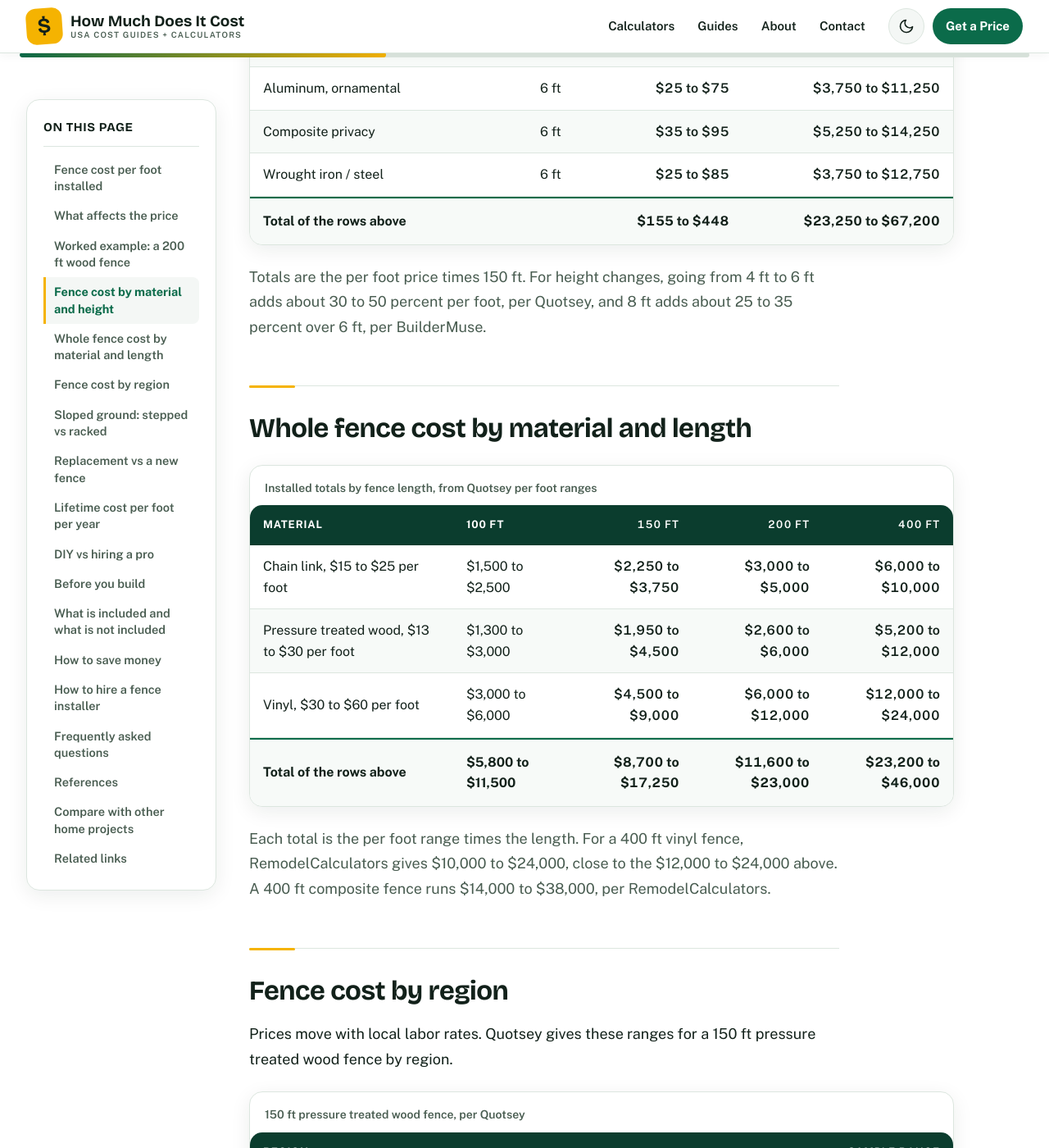
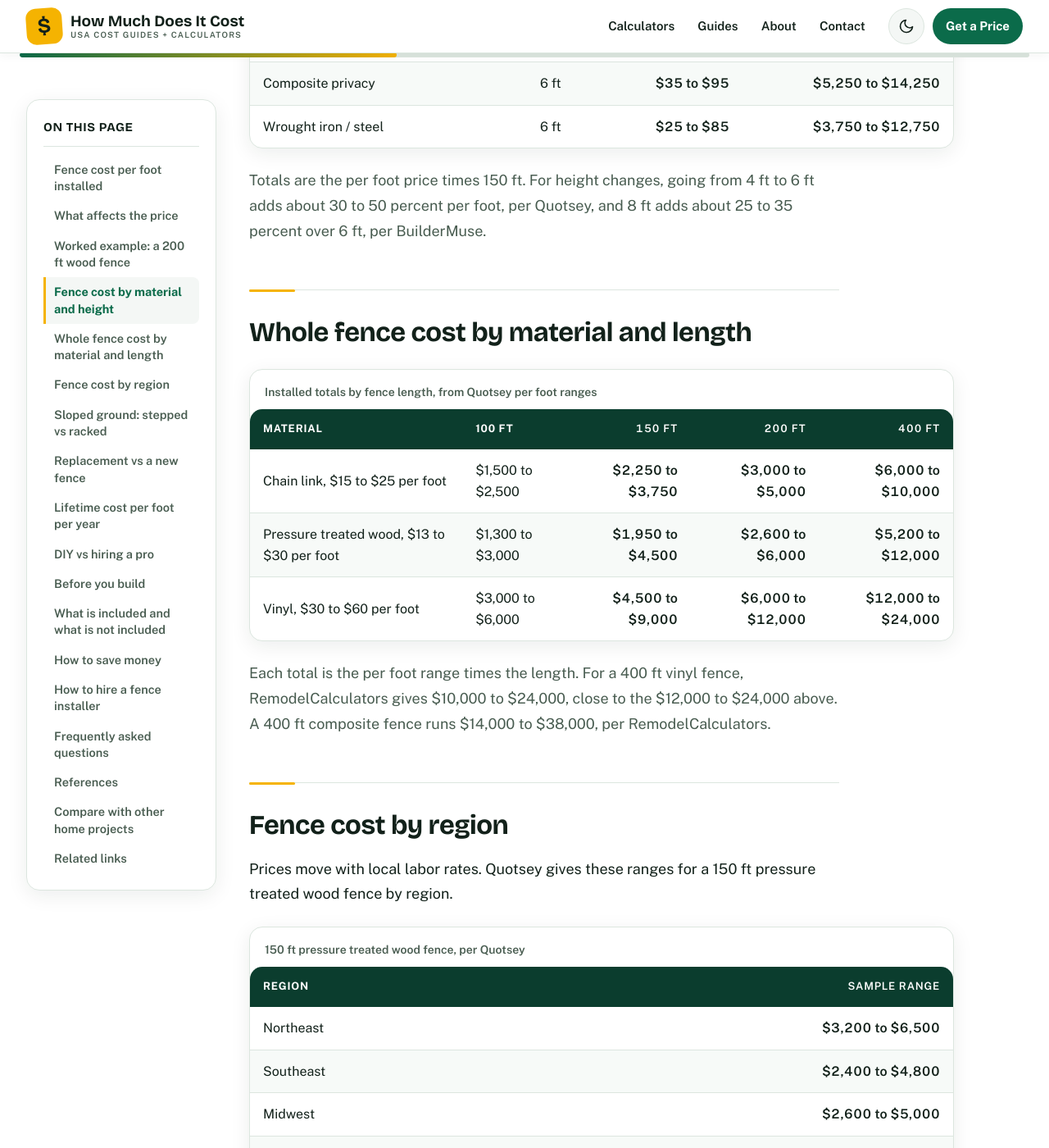
Before and after one commit to zaidmeo09-dhangal/howmuchdoesitcostusa, a Jekyll site: the page built from _posts/2026-11-14-how-much-does-a-fence-cost.md, in a window 1280 px wide and 1400 px high, scrolled down 4095 px. Shown: the whole window at 82% size. Built offline with Jekyll 4.4.1, drawn with Linux system fonts in a browser that asks for light colours; some of the changed text lies outside the part shown.

Commit message:
Initial deploy: add _posts/2026-11-14-how-much-does-a-fence-cost.md

```diff
--- a/_posts/2026-11-14-how-much-does-a-fence-cost.md
+++ b/_posts/2026-11-14-how-much-does-a-fence-cost.md
@@ -127,7 +127,6 @@ schema: |
 <tr><td>Wood</td><td>$14 to $36</td><td>$22</td><td>$2,100 to $5,400</td></tr>
 <tr><td>Vinyl</td><td>$25 to $55</td><td>$38</td><td>$3,750 to $8,250</td></tr>
 <tr><td>Chain link</td><td>$9 to $20</td><td>$14</td><td>$1,350 to $3,000</td></tr>
-<tr class="total"><td>Total of the rows above</td><td>$48 to $111</td><td>$74</td><td>$7,200 to $16,650</td></tr>
 </tbody>
 </table>
 </div>
@@ -196,7 +195,6 @@ BuilderMuse works through a 200 ft wood fence with two walk gates, old fence rem
 <tr><td>Aluminum, ornamental</td><td>6 ft</td><td>$25 to $75</td><td>$3,750 to $11,250</td></tr>
 <tr><td>Composite privacy</td><td>6 ft</td><td>$35 to $95</td><td>$5,250 to $14,250</td></tr>
 <tr><td>Wrought iron / steel</td><td>6 ft</td><td>$25 to $85</td><td>$3,750 to $12,750</td></tr>
-<tr class="total"><td>Total of the rows above</td><td></td><td>$155 to $448</td><td>$23,250 to $67,200</td></tr>
 </tbody>
 </table>
 </div>
@@ -216,7 +214,6 @@ BuilderMuse works through a 200 ft wood fence with two walk gates, old fence rem
 <tr><td>Chain link, $15 to $25 per foot</td><td>$1,500 to $2,500</td><td>$2,250 to $3,750</td><td>$3,000 to $5,000</td><td>$6,000 to $10,000</td></tr>
 <tr><td>Pressure treated wood, $13 to $30 per foot</td><td>$1,300 to $3,000</td><td>$1,950 to $4,500</td><td>$2,600 to $6,000</td><td>$5,200 to $12,000</td></tr>
 <tr><td>Vinyl, $30 to $60 per foot</td><td>$3,000 to $6,000</td><td>$4,500 to $9,000</td><td>$6,000 to $12,000</td><td>$12,000 to $24,000</td></tr>
-<tr class="total"><td>Total of the rows above</td><td>$5,800 to $11,500</td><td>$8,700 to $17,250</td><td>$11,600 to $23,000</td><td>$23,200 to $46,000</td></tr>
 </tbody>
 </table>
 </div>
@@ -239,7 +236,6 @@ Prices move with local labor rates. Quotsey gives these ranges for a 150 ft pres
 <tr><td>Southeast</td><td>$2,400 to $4,800</td></tr>
 <tr><td>Midwest</td><td>$2,600 to $5,000</td></tr>
 <tr><td>West Coast</td><td>$3,000 to $6,000</td></tr>
-<tr class="total"><td>Total of the rows above</td><td>$11,200 to $22,300</td></tr>
 </tbody>
 </table>
 </div>
@@ -272,7 +268,6 @@ The cheapest fence to install is not always the cheapest to own. RemodelCalculat
 <tr><td>Cedar</td><td>$2.00</td></tr>
 <tr><td>Composite</td><td>$2.18</td></tr>
 <tr><td>Wood, pressure treated pine</td><td>$2.24</td></tr>
-<tr class="total"><td>Total of the rows above</td><td>$9.82</td></tr>
 </tbody>
 </table>
 </div>
```
